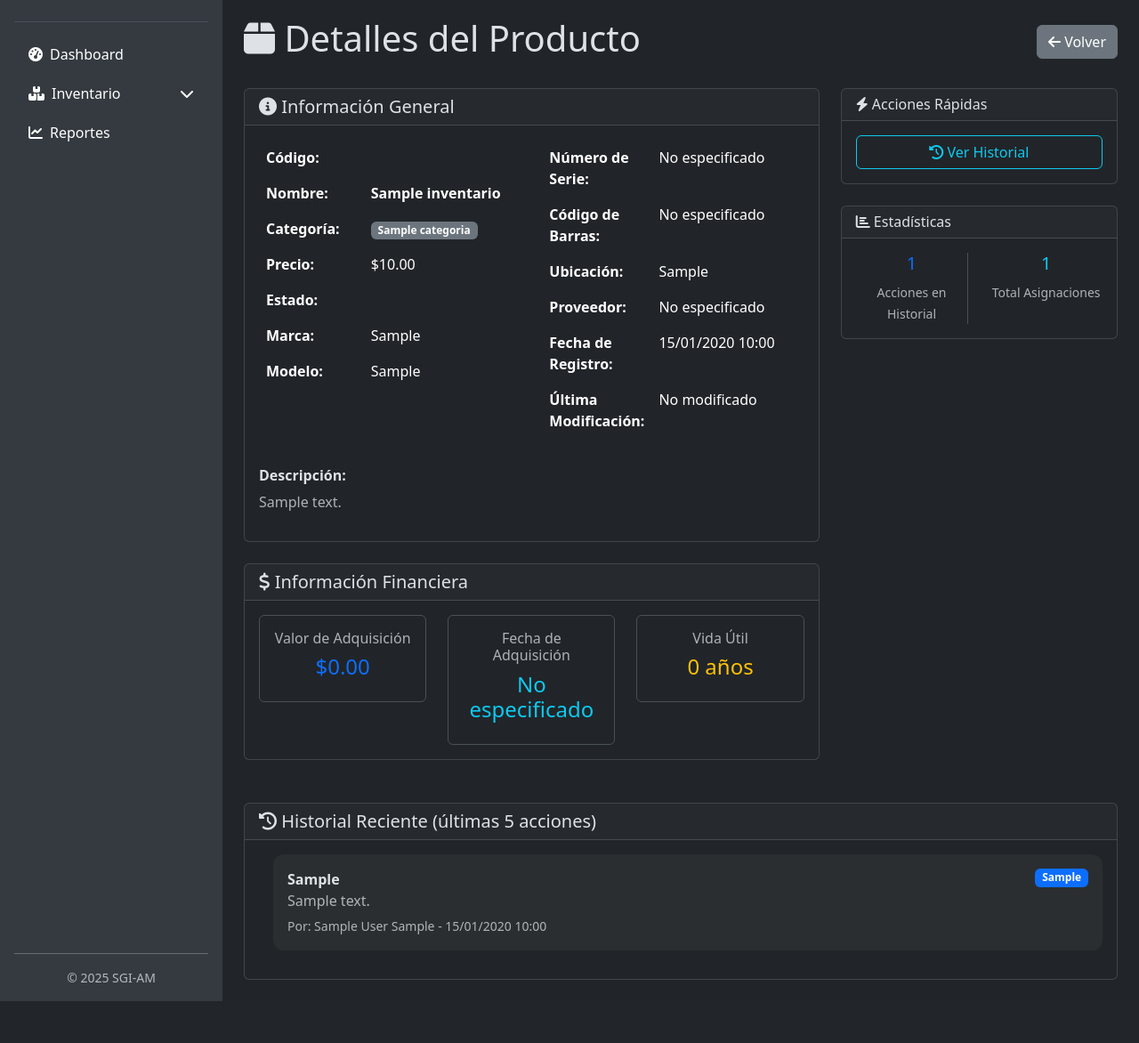
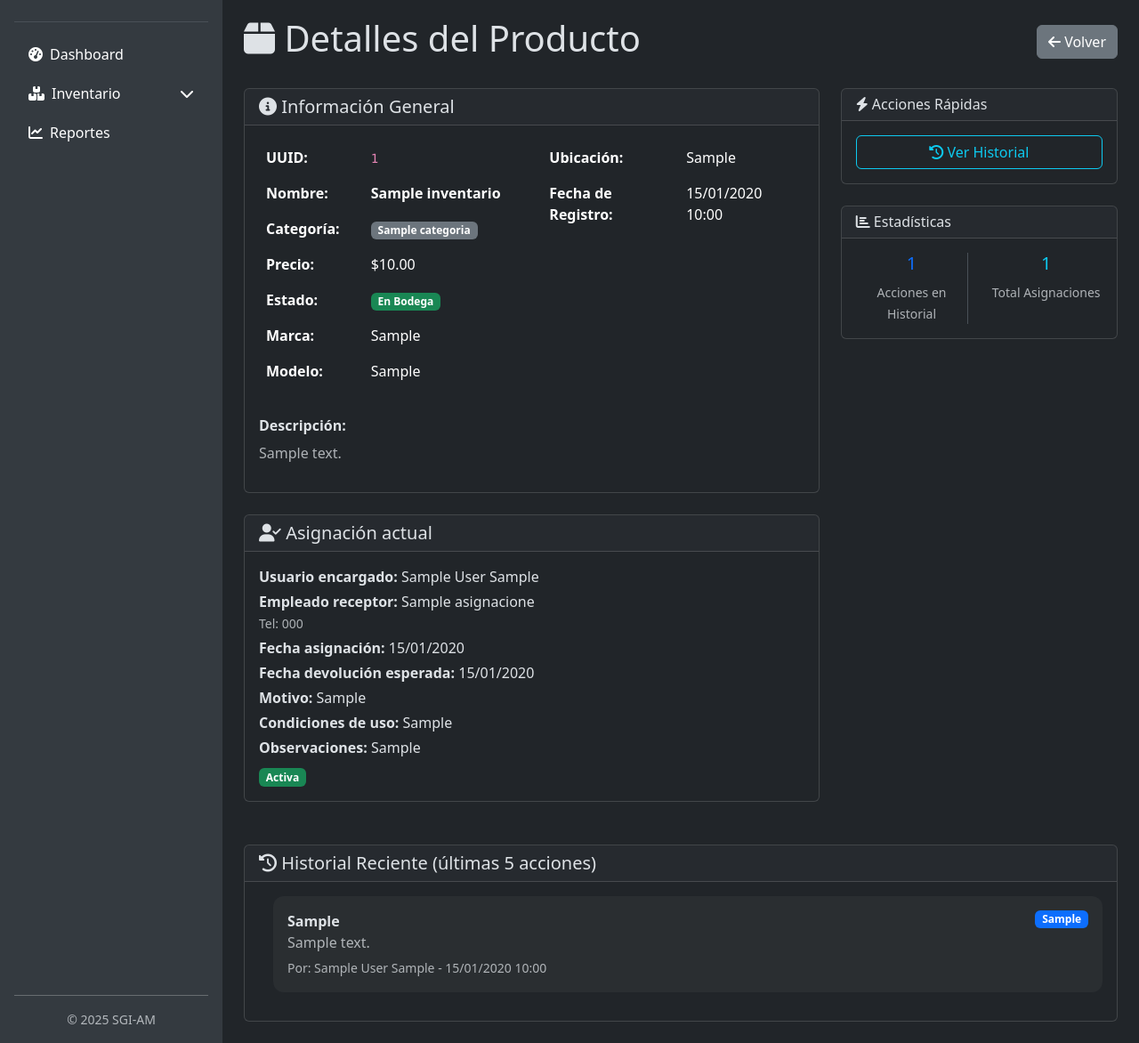
Before and after one commit to alexmartinez-off/SGI-AM, a Flask app: page /producto/1 in a window 1280 px wide. Shown: the part 61-1233 px from the top of the page at 89% size. Before the commit the page ends 1186 px from the top, so only its background shows below. Run offline with Flask 3, Linux system fonts and the light colour scheme; a user stored in the database is signed in; tables that the repository leaves empty hold one stand-in row (values such as "Sample post"); parts of the project's set-up code (start-up, migrations or seed data) failed here and were passed over.

Commit message:
Mejora la interfaz de detalles del producto: añade botones de edición y cambio de estado, actualiza etiquetas y mejora la visualización de información adicional.

```diff
--- a/SGI/src/templates/inventario/ver_producto.html
+++ b/SGI/src/templates/inventario/ver_producto.html
@@ -5,15 +5,21 @@
     <h1><i class="fas fa-box"></i> Detalles del Producto</h1>
     <div class="action-buttons">
         {% if current_user.rol == 'admin' %}
+        {% if producto.estado != 'dado_de_baja' %}
         <a href="{{ url_for('inventario.editar_producto', id=producto.id) }}" class="btn btn-primary">
             <i class="fas fa-edit"></i> Editar
         </a>
+        {% else %}
+        <button type="button" class="btn btn-secondary" disabled title="No se pueden editar productos dados de baja">
+            <i class="fas fa-ban"></i> Editado bloqueado
+        </button>
+        {% endif %}
         {% if producto.estado != 'dado_de_baja' %}
         <a href="{{ url_for('inventario.cambiar_estado_producto', id=producto.id) }}" class="btn btn-warning">
             <i class="fas fa-exchange-alt"></i> Cambiar Estado
         </a>
         {% endif %}
-        {% if producto.estado == 'disponible' %}
+    {% if producto.estado == 'en_bodega' %}
         <a href="{{ url_for('inventario.asignar_producto', id=producto.id) }}" class="btn btn-success">
             <i class="fas fa-user-plus"></i> Asignar
         </a>
@@ -37,8 +43,8 @@
                     <div class="col-md-6">
                         <table class="table table-borderless">
                             <tr>
-                                <th width="40%">Código:</th>
-                                <td><code>{{ producto.codigo_producto }}</code></td>
+                                <th width="40%">UUID:</th>
+                                <td><code>{{ producto.uuid }}</code></td>
                             </tr>
                             <tr>
                                 <th>Nombre:</th>
@@ -46,23 +52,25 @@
                             </tr>
                             <tr>
                                 <th>Categoría:</th>
-                                <td><span class="badge bg-secondary">{{ producto.categoria.nombre }}</span></td>
+                                <td><span class="badge bg-secondary">{{ producto.categoria.nombre if producto.categoria else 'Sin categoría' }}</span></td>
                             </tr>
                             <tr>
                                 <th>Precio:</th>
-                                <td>${{ '{:,.2f}'.format(producto.precio) if producto.precio is not none else '0.00' }}</td>
+                                <td>${{ ('{:,.2f}'.format(producto.precio|float)) if producto.precio is not none else '0.00' }}</td>
                             </tr>
                             <tr>
                                 <th>Estado:</th>
                                 <td>
-                                    {% if producto.estado == 'disponible' %}
-                                        <span class="badge bg-success">Disponible</span>
-                                    {% elif producto.estado == 'asignado' %}
-                                        <span class="badge bg-warning">Asignado</span>
-                                    {% elif producto.estado == 'mantenimiento' %}
-                                        <span class="badge bg-info">En Mantenimiento</span>
+                                    {% if producto.estado == 'en_bodega' %}
+                                        <span class="badge bg-success">En Bodega</span>
+                                    {% elif producto.estado == 'en_uso' %}
+                                        <span class="badge bg-warning">En Uso</span>
+                                    {% elif producto.estado == 'daniado' %}
+                                        <span class="badge bg-info">Dañado</span>
                                     {% elif producto.estado == 'dado_de_baja' %}
                                         <span class="badge bg-danger">Dado de Baja</span>
+                                    {% else %}
+                                        <span class="badge bg-secondary">{{ producto.estado_display }}</span>
                                     {% endif %}
                                 </td>
                             </tr>
@@ -78,30 +86,17 @@
                     </div>
                     <div class="col-md-6">
                         <table class="table table-borderless">
-                            <tr>
-                                <th width="40%">Número de Serie:</th>
-                                <td>{{ producto.numero_serie or 'No especificado' }}</td>
-                            </tr>
-                            <tr>
-                                <th>Código de Barras:</th>
-                                <td>{{ producto.codigo_barras or 'No especificado' }}</td>
-                            </tr>
+                            {# Campos no definidos en el modelo actual se omiten o se dejan como opcionales #}
                             <tr>
                                 <th>Ubicación:</th>
                                 <td>{{ producto.ubicacion or 'No especificado' }}</td>
                             </tr>
-                            <tr>
-                                <th>Proveedor:</th>
-                                <td>{{ producto.proveedor or 'No especificado' }}</td>
-                            </tr>
+
                             <tr>
                                 <th>Fecha de Registro:</th>
-                                <td>{{ producto.fecha_registro.strftime('%d/%m/%Y %H:%M') }}</td>
+                                <td>{{ producto.fecha_registro.strftime('%d/%m/%Y %H:%M') if producto.fecha_registro else '' }}</td>
                             </tr>
-                            <tr>
-                                <th>Última Modificación:</th>
-                                <td>{{ producto.fecha_modificacion.strftime('%d/%m/%Y %H:%M') if producto.fecha_modificacion else 'No modificado' }}</td>
-                            </tr>
+
                         </table>
                     </div>
                 </div>
@@ -115,81 +110,78 @@
             </div>
         </div>
 
-        <!-- Información financiera -->
+        {% set rechazos = producto.info_adicional.rechazos_informe if producto.info_adicional and producto.info_adicional.rechazos_informe else [] %}
+        {% if rechazos %}
+        <div class="card mb-4 border-warning">
+            <div class="card-header bg-warning text-dark">
+                <h6 class="mb-0"><i class="fas fa-exclamation-triangle"></i> Historial de rechazos</h6>
+            </div>
+            <div class="card-body">
+                <ul class="mb-0">
+                    {% for nota in rechazos %}
+                    <li>{{ nota }}</li>
+                    {% endfor %}
+                </ul>
+            </div>
+        </div>
+        {% endif %}
+
+        {% if ultima_asignacion %}
         <div class="card mb-4">
             <div class="card-header">
-                <h5 class="mb-0"><i class="fas fa-dollar-sign"></i> Información Financiera</h5>
+                <h5 class="mb-0"><i class="fas fa-user-check"></i> Asignación actual</h5>
             </div>
             <div class="card-body">
-                <div class="row">
-                    <div class="col-md-4">
-                        <div class="text-center p-3 border rounded">
-                            <h6 class="text-muted">Valor de Adquisición</h6>
-                            <h4 class="text-primary">${{ "%.2f"|format(producto.valor_adquisicion) if producto.valor_adquisicion else '0.00' }}</h4>
-                        </div>
-                    </div>
-                    <div class="col-md-4">
-                        <div class="text-center p-3 border rounded">
-                            <h6 class="text-muted">Fecha de Adquisición</h6>
-                            <h4 class="text-info">{{ producto.fecha_adquisicion.strftime('%d/%m/%Y') if producto.fecha_adquisicion else 'No especificado' }}</h4>
-                        </div>
-                    </div>
-                    <div class="col-md-4">
-                        <div class="text-center p-3 border rounded">
-                            <h6 class="text-muted">Vida Útil</h6>
-                            <h4 class="text-warning">{{ producto.vida_util_anos or '0' }} años</h4>
-                        </div>
-                    </div>
-                </div>
-            </div>
-        </div>
-
-        <!-- Asignación actual -->
-        {% if producto.asignacion_actual %}
-        <div class="card mb-4">
-            <div class="card-header">
-                <h5 class="mb-0"><i class="fas fa-user-check"></i> Asignación Actual</h5>
-            </div>
-            <div class="card-body">
-                <div class="row">
-                    <div class="col-md-6">
-                        <strong>Usuario:</strong> {{ producto.asignacion_actual.usuario.nombre }} {{ producto.asignacion_actual.usuario.apellido }}<br>
-                        <strong>Email:</strong> {{ producto.asignacion_actual.usuario.email }}<br>
-                        <strong>Fecha de Asignación:</strong> {{ producto.asignacion_actual.fecha_asignacion.strftime('%d/%m/%Y %H:%M') }}
-                    </div>
-                    <div class="col-md-6">
-                        {% if producto.asignacion_actual.observaciones %}
-                        <strong>Observaciones:</strong><br>
-                        <p class="text-muted">{{ producto.asignacion_actual.observaciones }}</p>
-                        {% endif %}
-                        {% if current_user.rol == 'admin' %}
-                        <a href="{{ url_for('inventario.desasignar_producto', id=producto.id) }}"
-                           class="btn btn-outline-warning btn-sm"
-                           onclick="return confirm('¿Está seguro que desea desasignar este producto?')">
-                            <i class="fas fa-user-minus"></i> Desasignar
-                        </a>
-                        {% endif %}
-                    </div>
+                <p class="mb-1">
+                    <strong>Usuario encargado:</strong>
+                    {% if ultima_asignacion.usuario_asignado %}
+                        {{ ultima_asignacion.usuario_asignado.nombre }} {{ ultima_asignacion.usuario_asignado.apellido }}
+                    {% else %}
+                        <span class="text-muted">Sin usuario registrado</span>
+                    {% endif %}
+                </p>
+                <p class="mb-1">
+                    <strong>Empleado receptor:</strong>
+                    {{ ultima_asignacion.empleado_nombre or 'No registrado' }}
+                    {% if ultima_asignacion.empleado_telefono %}
+                        <br><small class="text-muted">Tel: {{ ultima_asignacion.empleado_telefono }}</small>
+                    {% endif %}
+                </p>
+                <p class="mb-1">
+                    <strong>Fecha asignación:</strong>
+                    {{ ultima_asignacion.fecha_asignacion.strftime('%d/%m/%Y') if ultima_asignacion.fecha_asignacion else 'N/D' }}
+                </p>
+                <p class="mb-1">
+                    <strong>Fecha devolución esperada:</strong>
+                    {{ ultima_asignacion.fecha_devolucion_esperada.strftime('%d/%m/%Y') if ultima_asignacion.fecha_devolucion_esperada else 'No definida' }}
+                </p>
+                <p class="mb-1">
+                    <strong>Motivo:</strong> {{ ultima_asignacion.motivo_asignacion or 'Sin motivo registrado' }}
+                </p>
+                <p class="mb-1">
+                    <strong>Condiciones de uso:</strong>
+                    {{ ultima_asignacion.condiciones_uso or 'No definidas' }}
+                </p>
+                {% if ultima_asignacion.observaciones %}
+                <p class="mb-0">
+                    <strong>Observaciones:</strong> {{ ultima_asignacion.observaciones }}
+                </p>
+                {% endif %}
+                <div class="mt-2">
+                    <span class="badge bg-{{ 'success' if ultima_asignacion.activa else 'secondary' }}">
+                        {{ 'Activa' if ultima_asignacion.activa else 'Finalizada' }}
+                    </span>
                 </div>
             </div>
         </div>
         {% endif %}
+
     </div>
 
     <!-- Panel lateral -->
     <div class="col-md-4">
         <!-- Imagen del producto -->
-        {% if producto.imagen %}
-        <div class="card mb-4">
-            <div class="card-header">
-                <h6 class="mb-0"><i class="fas fa-image"></i> Imagen</h6>
-            </div>
-            <div class="card-body text-center">
-                <img src="{{ url_for('static', filename='uploads/productos/' + producto.imagen) }}"
-                     class="img-fluid rounded" style="max-height: 300px;" alt="{{ producto.nombre }}">
-            </div>
-        </div>
-        {% endif %}
+    {# No hay imagen en el modelo actual #}
 
         <!-- Acciones rápidas -->
         <div class="card mb-4">
@@ -202,12 +194,6 @@
                         <i class="fas fa-history"></i> Ver Historial
                     </a>
                     {% if current_user.rol == 'admin' %}
-                    {# <a href="{{ url_for('inventario.generar_qr', id=producto.id) }}" class="btn btn-outline-secondary">Generar QR</a> #}
-                        <i class="fas fa-qrcode"></i> Generar QR
-                    </a>
-                    {# <a href="{{ url_for('inventario.imprimir_etiqueta', id=producto.id) }}" class="btn btn-outline-dark">#}
-                        <i class="fas fa-print"></i> Imprimir Etiqueta
-                    </a>
                     {% if producto.estado != 'dado_de_baja' %}
                     <a href="{{ url_for('inventario.crear_informe_baja', id=producto.id) }}" class="btn btn-outline-danger">
                         <i class="fas fa-file-alt"></i> Crear Informe de Baja
```
